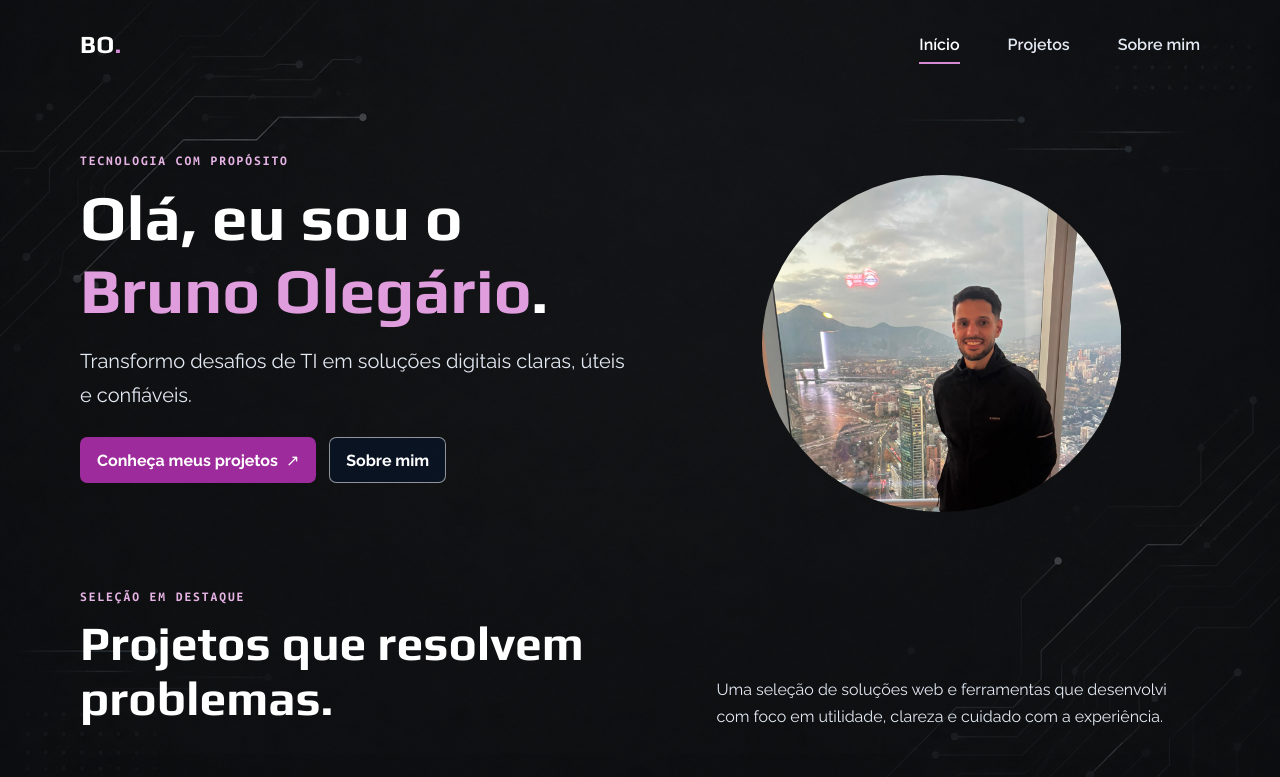
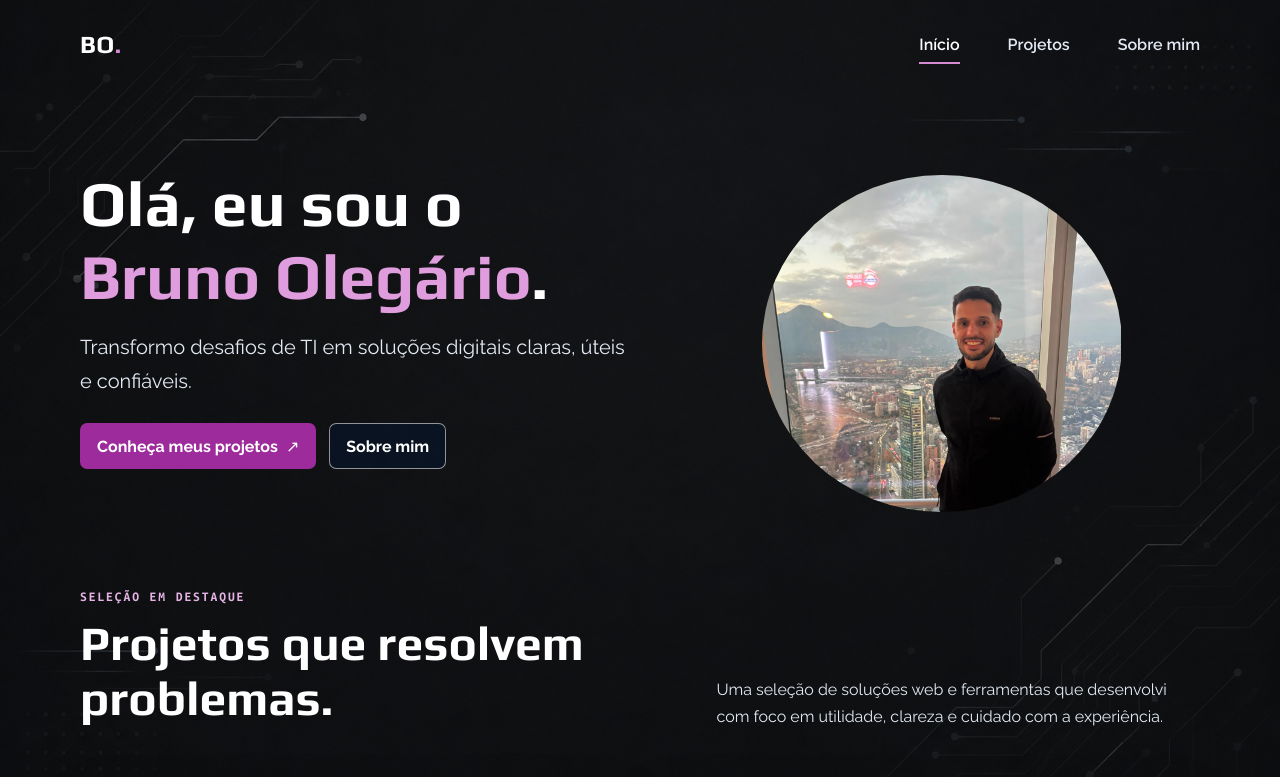
Before and after one commit to olegariobru/MyPort2, a React (Vite) app: page / in a window 1280 px wide. Shown: the top 777 px of the page. Built offline with nearby package versions, Linux system fonts and the light colour scheme; a web font is replaced by a local one.

Commit message:
style: remove hero eyebrow for a cleaner homepage

```diff
--- a/src/Componentes/Banner/index.jsx
+++ b/src/Componentes/Banner/index.jsx
@@ -5,7 +5,6 @@ import minhaFoto from '../../Images/assets/eu2.png';
 export default function Banner() {
   return <section className="hero pageContainer" aria-labelledby="hero-title">
     <div className="heroCopy">
-      <p className="eyebrow">Tecnologia com propósito</p>
       <h1 id="hero-title">Olá, eu sou o <span>Bruno Olegário</span>.</h1>
       <p className="heroLead">Transformo desafios de TI em soluções digitais claras, úteis e confiáveis.</p>
       <div className="heroActions">
```
